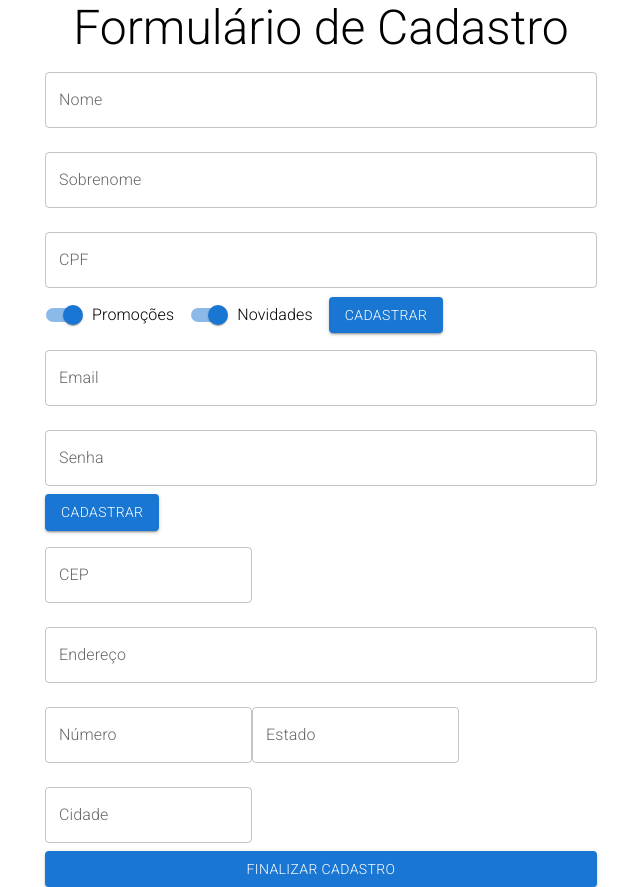
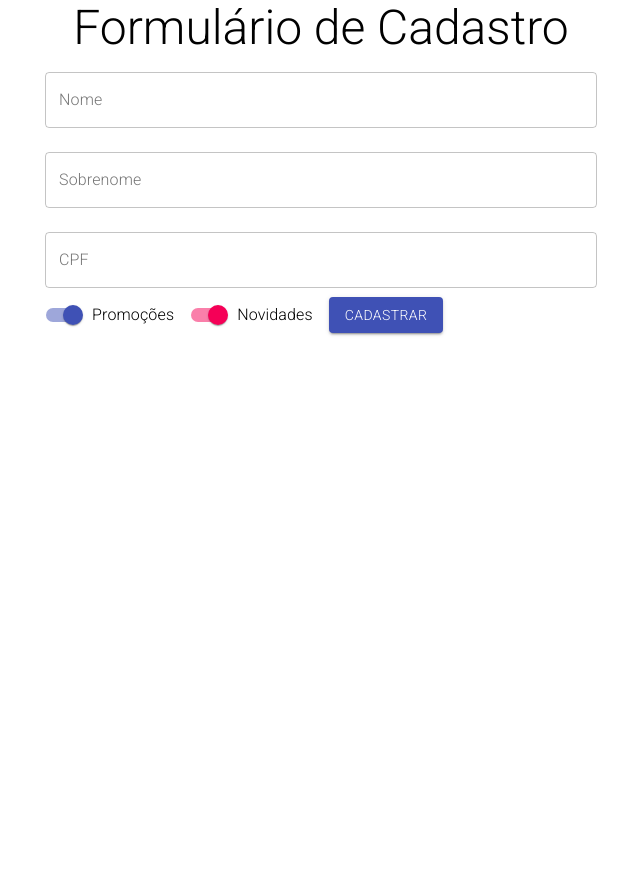
Before and after one commit to GhaSilva/formulario-cadastro-react, a React (Create React App) app: page / in a window 1280 px wide. Shown: the whole page, without its empty margins (319-959 px from the left). After the commit the page ends 800 px from the top, so only its background shows below. Built offline with nearby package versions, Linux system fonts and the light colour scheme.

Commit message:
Renderização condicional

```diff
--- a/src/components/FormularioCadastro/FormularioCadastro.jsx
+++ b/src/components/FormularioCadastro/FormularioCadastro.jsx
@@ -1,17 +1,26 @@
-import React from "react";
+import { Typography } from "@material-ui/core";
+import React, { useState } from "react";
 import DadosEntrega from "./DadosEntrega";
 import DadosPessoais from "./DadosPessoais";
 import DadosUsuario from "./DadosUsuario";
 
-function FormularioCadastro({aoEnviar, validarCPF}) {
+function FormularioCadastro({ aoEnviar, validarCPF }) {
+  const [etapaAtual, setEtapaAtual] = useState(1);
 
-  return (
-    <>
-    <DadosPessoais aoEnviar={aoEnviar} validarCPF={validarCPF}/>
-    <DadosUsuario/>
-    <DadosEntrega/>
-    </>
-  );
+  function formularioAtual(etapa) {
+    switch (etapa) {
+      case 0:
+        return <DadosUsuario />;
+      case 1:
+        return <DadosPessoais aoEnviar={aoEnviar} validarCPF={validarCPF} />;
+      case 2:
+        return <DadosEntrega />;
+      default:
+        return <Typography>Erro ao selecionar formulário</Typography>;
+    }
+  }
+
+  return <>{formularioAtual(etapaAtual)}</>;
 }
 
 export default FormularioCadastro;
```
